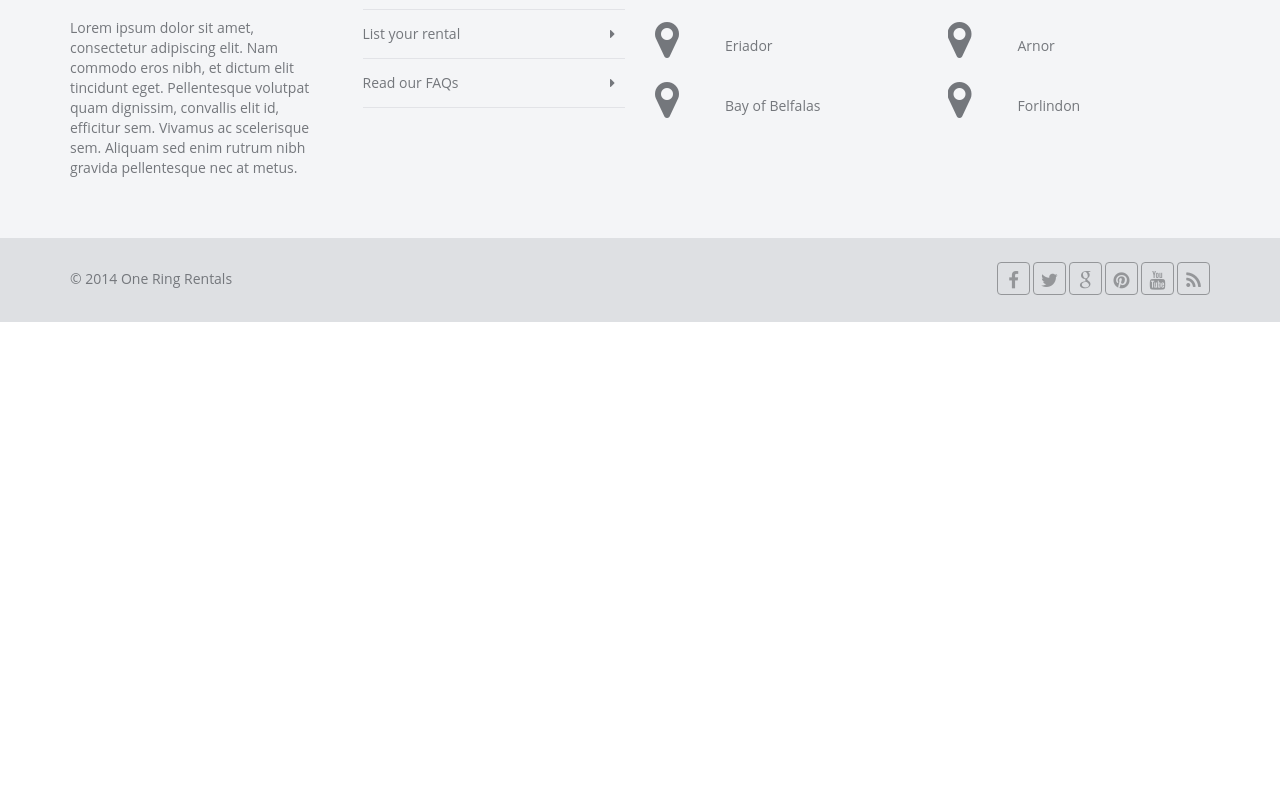
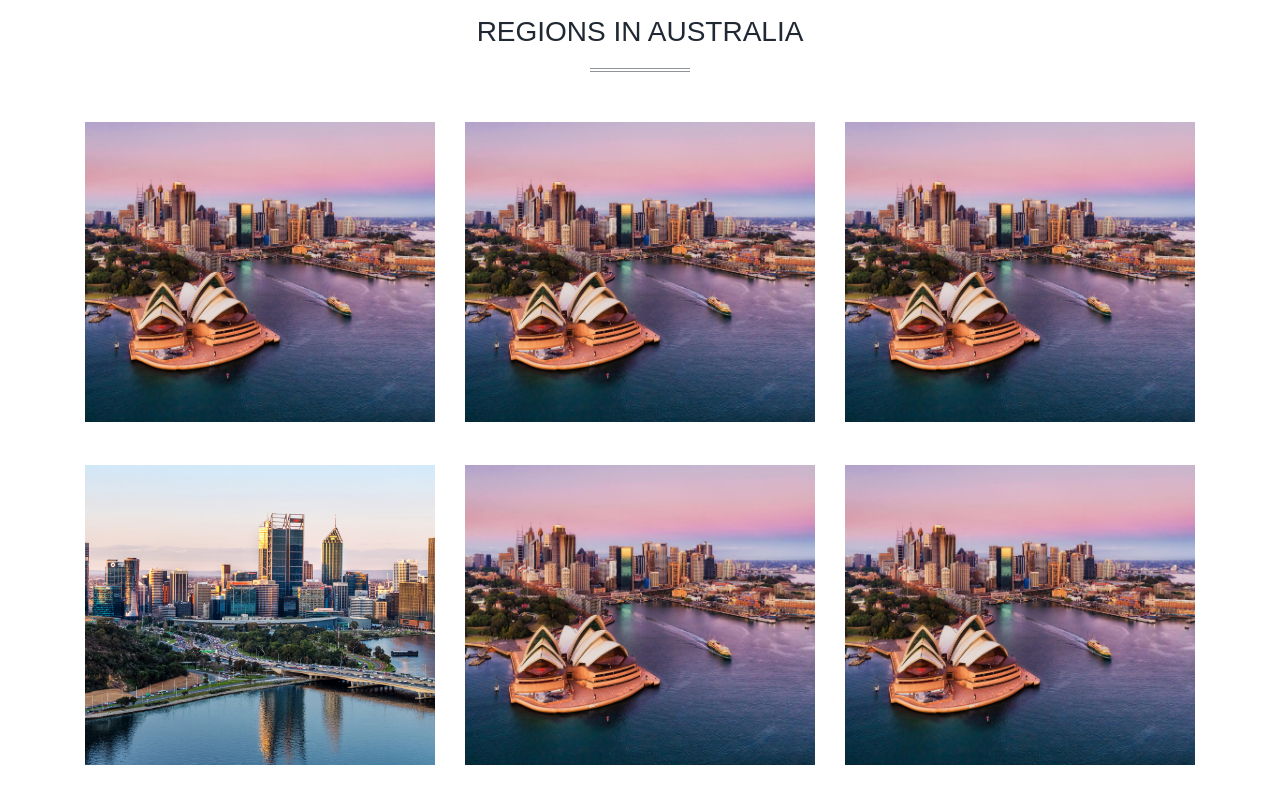
Before and after one commit to anhelinapotapenko/ap-one-ring-rentals, a React app: page /regions in a window 1280 px wide. Shown: the part 273-1060 px from the top of the page. Before the commit the page ends 800 px from the top, so only its background shows below. Built offline with nearby package versions, Linux system fonts and the light colour scheme.

Commit message:
Add RegionsPage

```diff
--- a/src/App.js
+++ b/src/App.js
@@ -5,6 +5,7 @@ import "./css/style.css";
 
 import HomePage from "./pages/HomePage.js";
 import ContactPage from "./pages/ContactPage.js";
+import RegionsPage from "./pages/RegionsPage.js";
 
 import Header from "./components/Header.js";
 import Footer from "./components/Footer.js";
@@ -18,6 +19,7 @@ function App() {
       <Routes>
         <Route path="/" element={<HomePage />} />
         <Route path="/contact" element={<ContactPage />} />
+        <Route path="/regions" element={<RegionsPage />} />
       </Routes>
       <Footer />
     </>
--- /dev/null
+++ b/src/pages/RegionsPage.js
@@ -0,0 +1,127 @@
+import React from "react";
+
+import perth from "../images/perth.jpg";
+import sydney from "../images/sydney.jpg";
+import melbourne from "../images/sydney.jpg";
+import brisbane from "../images/sydney.jpg";
+import adelaide from "../images/sydney.jpg";
+import hobart from "../images/sydney.jpg";
+
+function RegionsPage() {
+  return (
+    <div className="content">
+      <div className="container">
+        <div className="row">
+          <div className="main col-sm-12">
+            <h1 className="section-title">Regions in Australia</h1>
+            <div className="grid-style1 clearfix">
+              <div className="item col-md-4">
+                <div className="image">
+                  <a href="#">
+                    <h3>Sydney</h3>
+                    <span className="location">New South Wales</span>
+                  </a>
+                  <img
+                    src={sydney}
+                    alt=""
+                    style={{
+                      width: "100%",
+                      height: "300px",
+                      objectFit: "cover",
+                    }}
+                  />
+                </div>
+              </div>
+              <div className="item col-md-4">
+                <div className="image">
+                  <a href="#">
+                    <h3>Melbourne</h3>
+                    <span className="location">Victoria</span>
+                  </a>
+                  <img
+                    src={melbourne}
+                    alt=""
+                    style={{
+                      width: "100%",
+                      height: "300px",
+                      objectFit: "cover",
+                    }}
+                  />
+                </div>
+              </div>
+              <div className="item col-md-4">
+                <div className="image">
+                  <a href="#">
+                    <h3>Brisbane</h3>
+                    <span className="location">Queensland</span>
+                  </a>
+                  <img
+                    src={brisbane}
+                    alt=""
+                    style={{
+                      width: "100%",
+                      height: "300px",
+                      objectFit: "cover",
+                    }}
+                  />
+                </div>
+              </div>
+              <div className="item col-md-4">
+                <div className="image">
+                  <a href="#">
+                    <h3>Perth</h3>
+                    <span className="location">Western Australia</span>
+                  </a>
+                  <img
+                    src={perth}
+                    alt=""
+                    style={{
+                      width: "100%",
+                      height: "300px",
+                      objectFit: "cover",
+                    }}
+                  />
+                </div>
+              </div>
+              <div className="item col-md-4">
+                <div className="image">
+                  <a href="#">
+                    <h3>Adelaide</h3>
+                    <span className="location">South Australia</span>
+                  </a>
+                  <img
+                    src={adelaide}
+                    alt=""
+                    style={{
+                      width: "100%",
+                      height: "300px",
+                      objectFit: "cover",
+                    }}
+                  />
+                </div>
+              </div>
+              <div className="item col-md-4">
+                <div className="image">
+                  <a href="#">
+                    <h3>Hobart</h3>
+                    <span className="location">Tasmania</span>
+                  </a>
+                  <img
+                    src={hobart}
+                    alt=""
+                    style={{
+                      width: "100%",
+                      height: "300px",
+                      objectFit: "cover",
+                    }}
+                  />
+                </div>
+              </div>
+            </div>
+          </div>
+        </div>
+      </div>
+    </div>
+  );
+}
+export default RegionsPage;
```
Also changed, not shown: src/pages/NewsPage.js (added).
